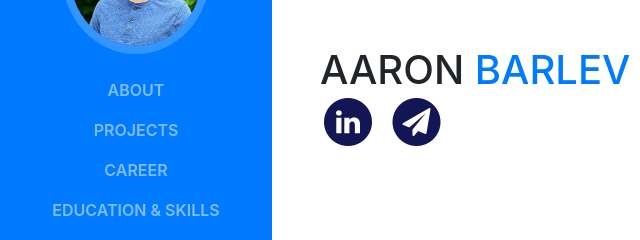
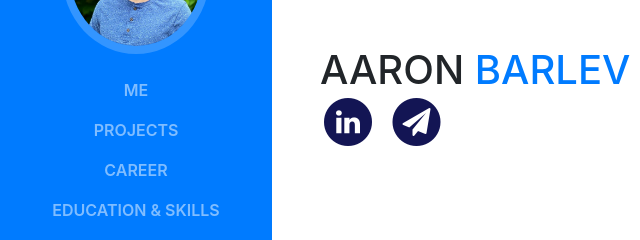
Before and after one commit to aaronbarlev/aaronbarlev.github.io, a website with bundled scripts: page index.html in a window 1280 px wide. Shown: the part 302-542 px from the top of the page, 0-640 px from the left. Built offline with nearby package versions, Linux system fonts and the light colour scheme; a web font is replaced by a local one.

Commit message:
Changed About section title

```diff
--- a/index.html
+++ b/index.html
@@ -41,7 +41,7 @@
       <div class="collapse navbar-collapse" id="navbarSupportedContent">
         <ul class="navbar-nav">
           <li class="nav-item">
-            <a class="nav-link js-scroll-trigger" href="#about">About</a>
+            <a class="nav-link js-scroll-trigger" href="#me">Me</a>
           </li>
           <li class="nav-item">
             <a class="nav-link js-scroll-trigger" href="#projects">Projects</a>
@@ -66,7 +66,7 @@
 
     <div class="container-fluid p-0">
 
-      <section class="resume-section p-3 p-lg-5 d-flex d-column" id="about">
+      <section class="resume-section p-3 p-lg-5 d-flex d-column" id="me">
         <div class="my-auto">
           <h1 class="mb-0">Aaron
             <span class="text-primary">Barlev</span>
```
